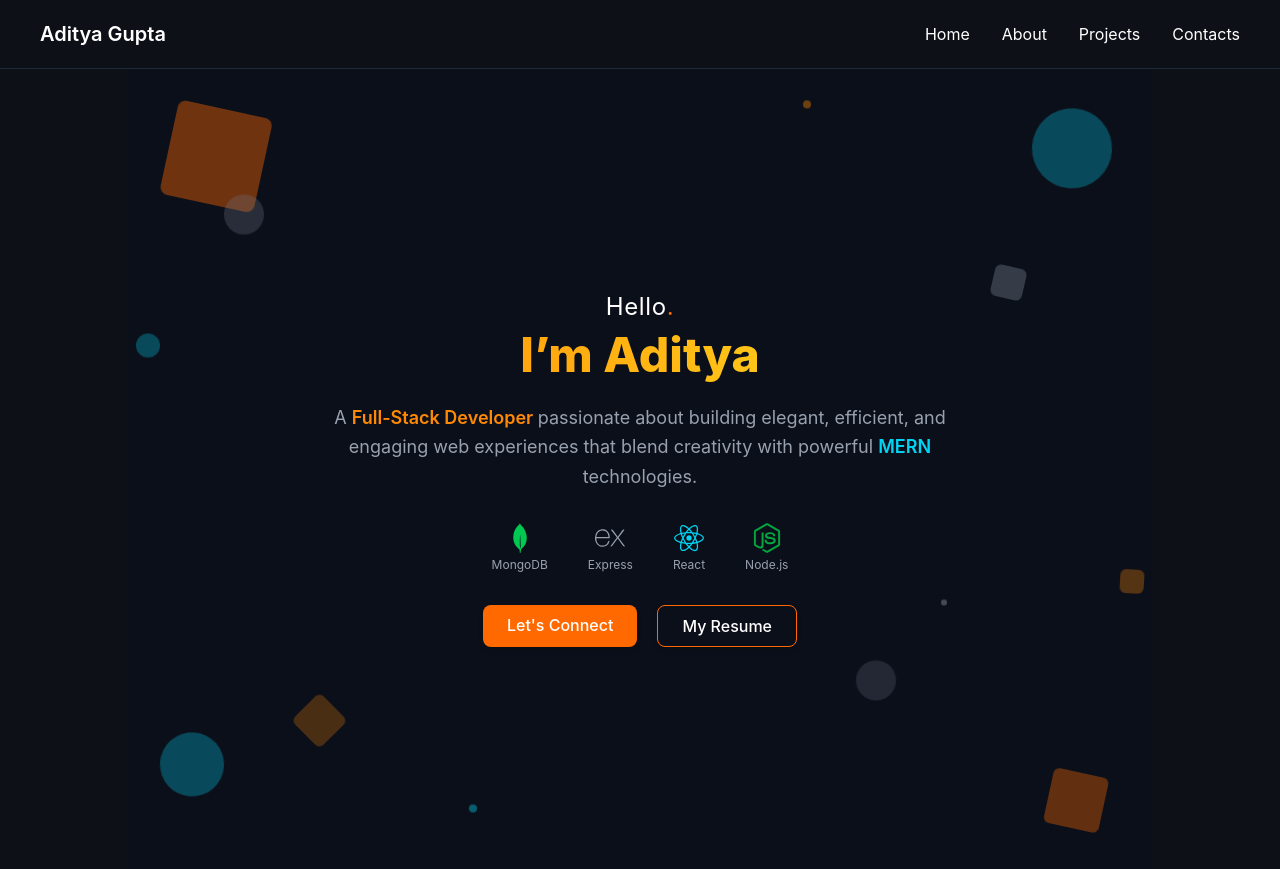
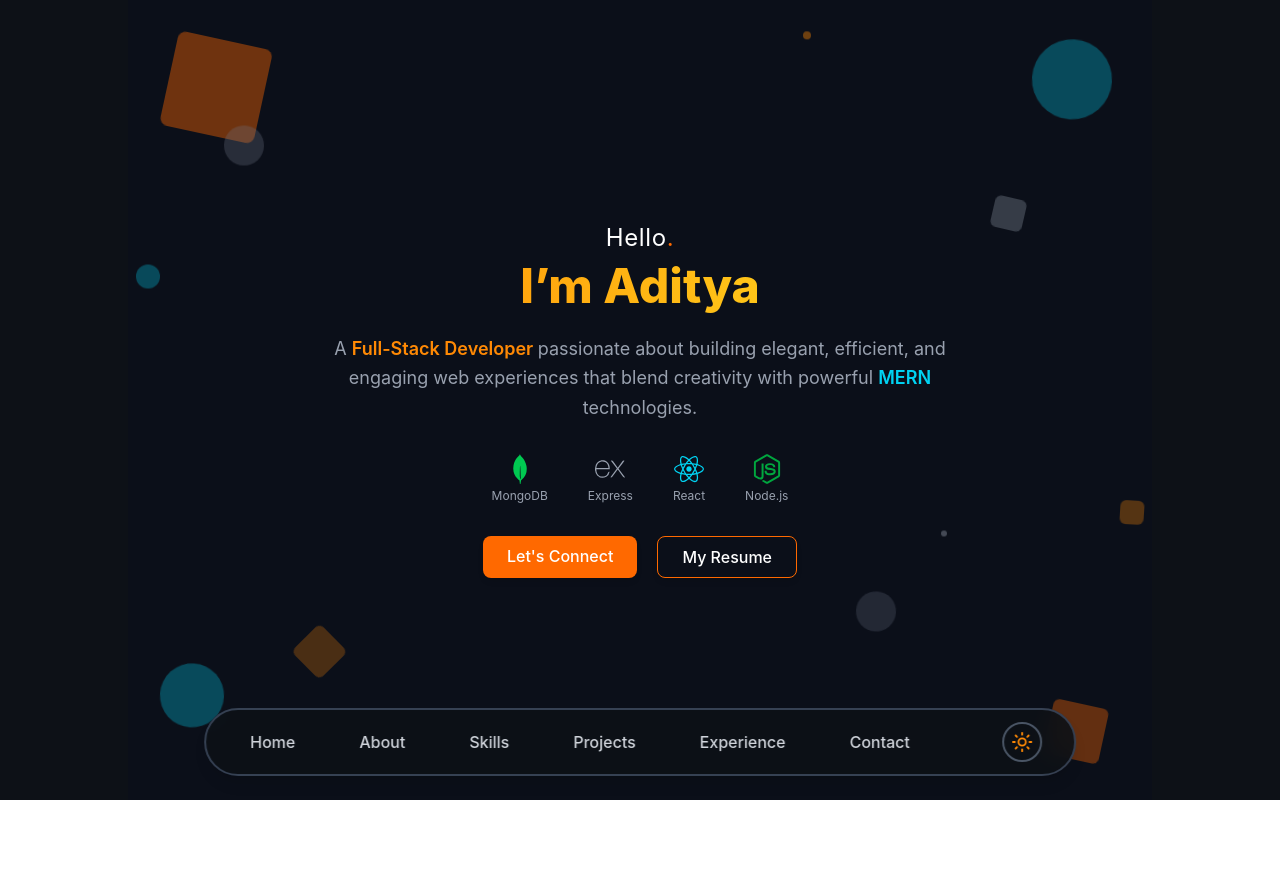
Before and after one commit to AdityaGupta2791/Portfolio, a React (Vite) app: page / in a window 1280 px wide. After the commit the page ends 800 px from the top, so only its background shows below. Built offline with nearby package versions, Linux system fonts and the light colour scheme.

Commit message:
Everythig is working as of now

```diff
--- a/package.json
+++ b/package.json
@@ -12,6 +12,7 @@
   "dependencies": {
     "@tailwindcss/vite": "^4.1.16",
     "framer-motion": "^12.23.24",
+    "lucide-react": "^0.548.0",
     "react": "^19.1.1",
     "react-dom": "^19.1.1",
     "react-icons": "^5.5.0",
--- a/src/App.jsx
+++ b/src/App.jsx
@@ -1,12 +1,12 @@
 import React from 'react'
-import Header from './components/Header.jsx'
 import Hero from "./components/Hero.jsx"
+import Navbar from "./components/Navbar.jsx"
 
 export default function App() {
 
   return (
     <div className="bg-[#0d1117] text-white font-[Inter]">
-      <Header />
+      <Navbar />
       <Hero />
     </div>
   )
--- a/src/components/Header.jsx
+++ /dev/null
@@ -1,17 +0,0 @@
-import React from 'react'
-
-const Header = () => {
-  return (
-    <div className="flex justify-between items-center px-10 py-5 border-b border-gray-800">
-      <h1 className="text-xl font-semibold hover:text-orange-400">Aditya Gupta</h1>
-      <nav className="flex gap-8 text-sm">
-        <a href="#home" className="text-base hover:text-orange-400">Home</a>
-        <a href="#about" className="text-base hover:text-orange-400">About</a>
-        <a href="#projects" className="text-base hover:text-orange-400">Projects</a>
-        <a href="#contact" className="text-base hover:text-orange-400">Contacts</a>
-      </nav>
-    </div>
-  )
-}
-
-export default Header
--- a/src/index.css
+++ b/src/index.css
@@ -16,3 +16,7 @@
 .animate-float-fast {
   animation: float 3s ease-in-out infinite;
 }
+
+html {
+  scroll-behavior: smooth;
+}
```
Also changed, not shown: 1 other file (tests, documents, lock files or other folders).
